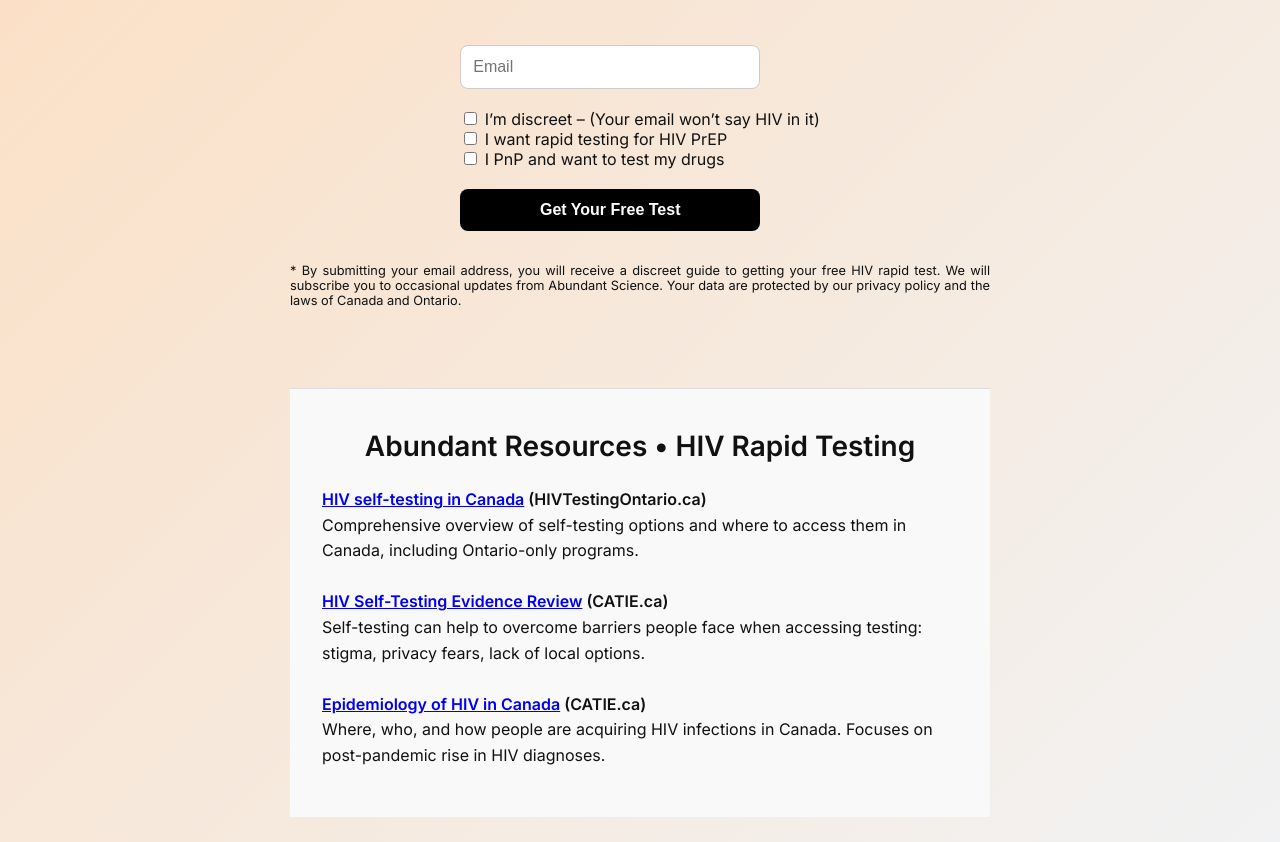
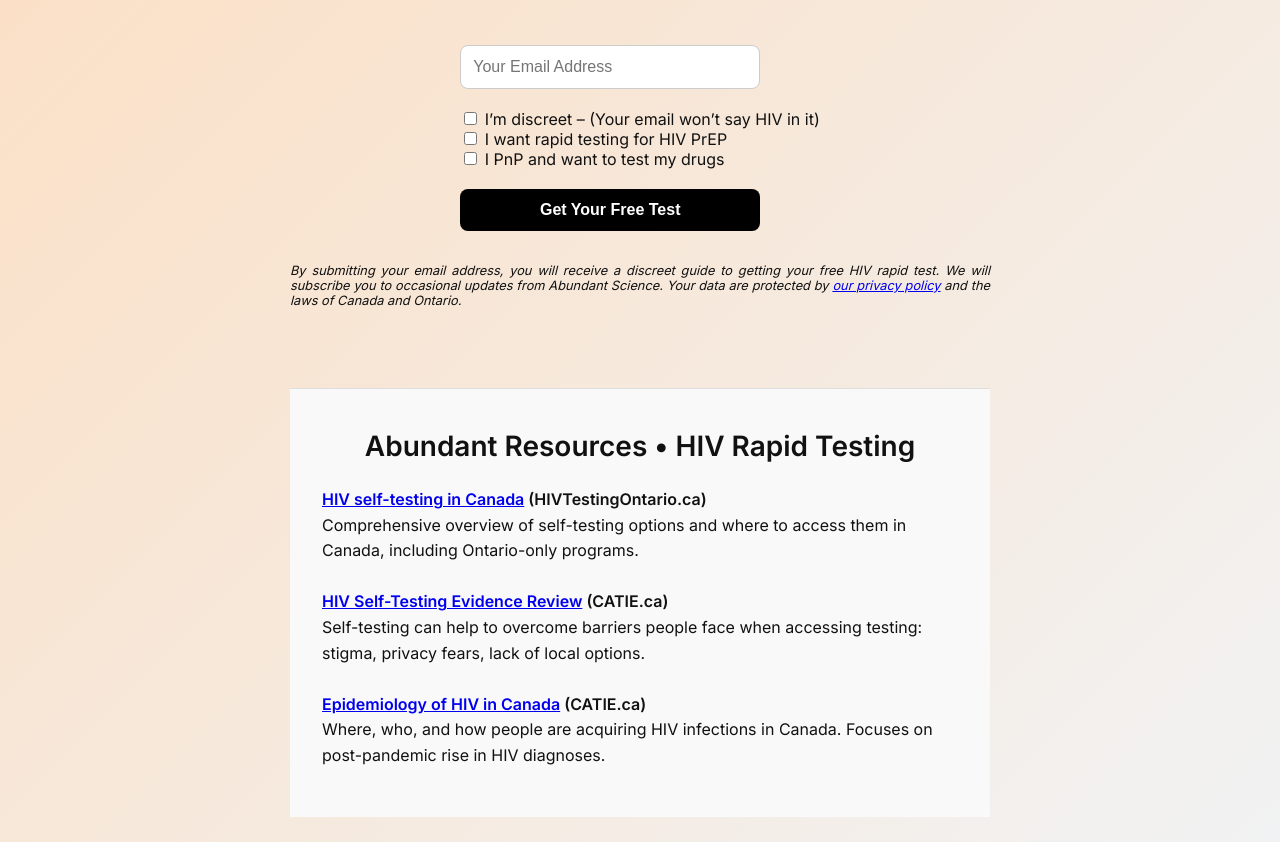
Before and after one commit to abundantscience/main-site, a plain HTML site: page free-hiv-rapid-test.html in a window 1280 px wide. Shown: the part 856-1698 px from the top of the page. Drawn offline with nearby package versions, Linux system fonts and the light colour scheme.

Commit message:
Update free-hiv-rapid-test.html
privacy link

```diff
--- a/free-hiv-rapid-test.html
+++ b/free-hiv-rapid-test.html
@@ -78,7 +78,7 @@
 
             <div style="margin: 1rem; text-align: left; display: flex; flex-direction: column; align-items:
                 flex-start; min-width:300px">
-                <input type="email" id="email" placeholder="Email" required style="min-width: 300px;" />
+                <input type="email" id="email" placeholder="Your Email Address" required style="min-width: 300px;" />
                 <!-- Check boxes for campaign selection, will be inserted into campaign filed in waitlist table -->
                 <br>
                 <label>
@@ -98,9 +98,11 @@
 
 
             <span style="font-size: 0.8rem; max-width: 700px; display: block; margin: 0 auto; text-align: justify;">
-                * By submitting your email address, you will receive a
-                discreet guide to getting your free HIV rapid test. We will subscribe you to occasional updates from
-                Abundant Science. Your data are protected by our privacy policy and the laws of Canada and Ontario.
+                <i>By submitting your email address, you will receive a
+                    discreet guide to getting your free HIV rapid test. We will subscribe you to occasional updates from
+                    Abundant Science. Your data are protected by <a href="privacy.html" target="_blank">our privacy
+                        policy</a> and the laws of Canada and
+                    Ontario.</i>
             </span>
         </form>
 
@@ -153,7 +155,7 @@
 
         <footer class="site-footer">
             <p>&copy; 2025 Abundant Science. All rights reserved.</p>
-            <p><a href="mailto:contact@abundant.science">Contact Us</a> | <a href="privacy_policy.html">Privacy
+            <p><a href="mailto:contact@abundant.science">Contact Us</a> | <a href="privacy.html">Privacy
                     Policy</a>
                 | <a href="https://rapidte.st" target="_blank" rel="noopener noreferrer">Shop</a>
             </p>
```
